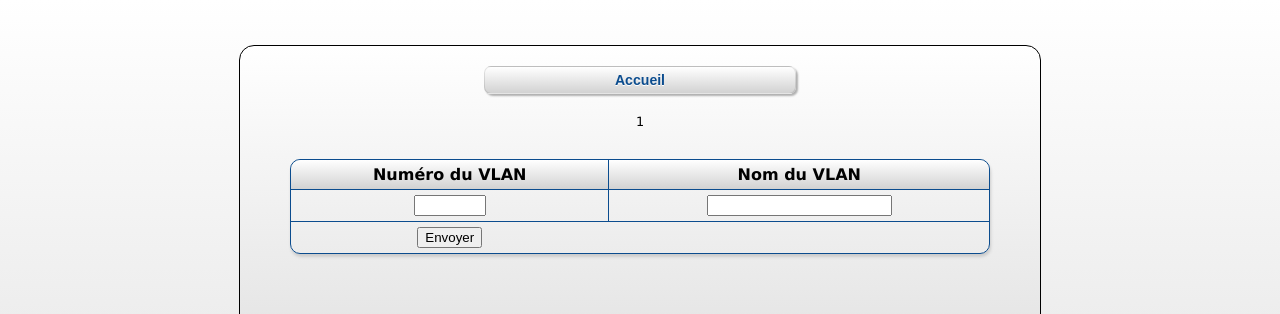
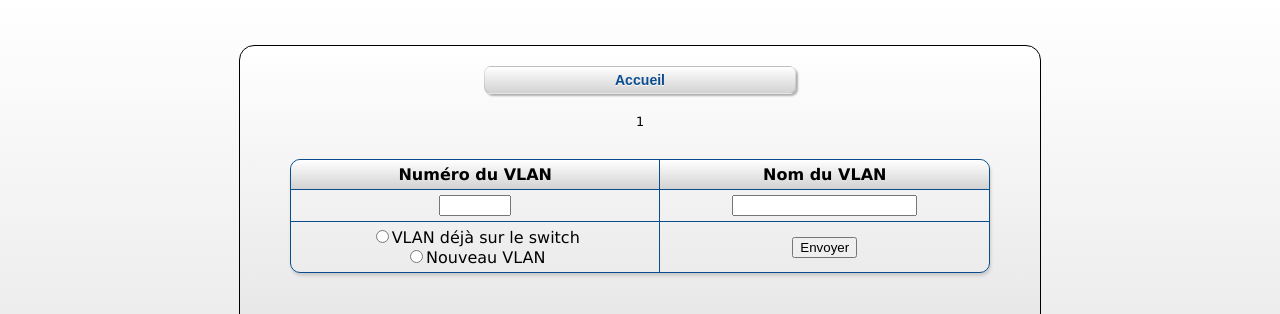
Before and after one commit to delasalle-sio-bray-t/Administration-freeradius, a PHP site: page /vlan.php in a window 1280 px wide. Shown: the top 314 px of the page. Run offline with PHP 8.4, Linux system fonts and the light colour scheme; the visitor is signed in with stand-in values (Sample User, id 1); data that the repository does not hold is empty; some libraries are stand-ins or nearby versions.

Commit message:
Ajout d'un bouton radio pour l'ajout d'un vlan
Possibilité de n'ajouter le vlan que dans la bdd si il est déjà sur le switch

```diff
--- a/vlan.php
+++ b/vlan.php
@@ -37,6 +37,8 @@ updateVlan();
          </tr>
 
          <tr>
+           <td><input type="radio" name="vlanRadio" value="true" id="VlanSwitch"/><label for="VlanSwitch" >VLAN déjà sur le switch </label><br />
+           <input type=radio name="vlanRadio" value="false" id="pasVlanSwitch" /><label for="pasVlanSwitch" >Nouveau VLAN</label></td>
            <td><input type="submit" value="Envoyer"></td>
           </tr>
       </table>
```
Also changed, not shown: ajouter_vlan.php (+9 -1 lines).
